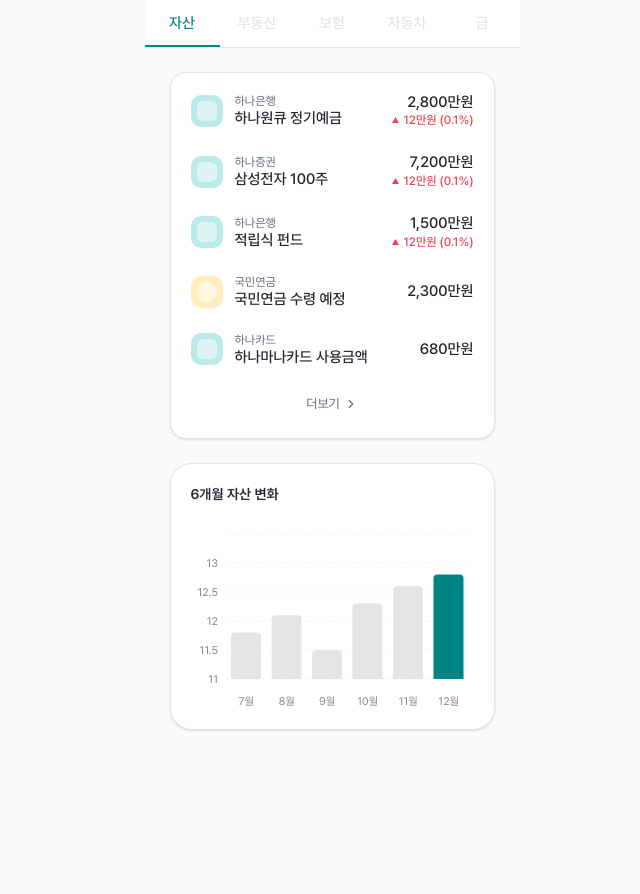
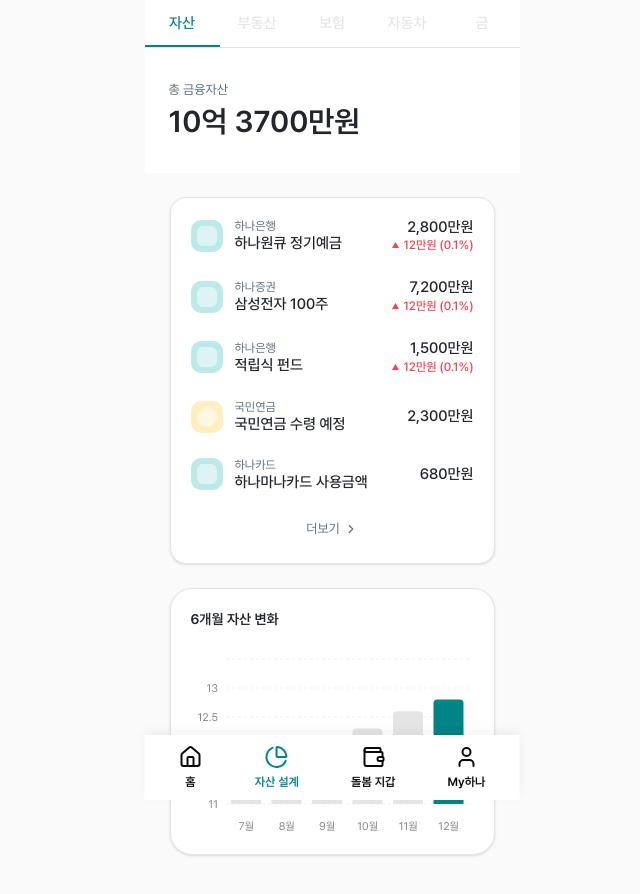
Before and after one commit to HanaroCare/hanaro-care-main, a Next.js app in the folder client/: page /asset in a window 1280 px wide. Shown: the top 894 px of the page, without its empty margins (308-948 px from the left). Before the commit the page ends 830 px from the top, so only its background shows below. Built offline with nearby package versions, Linux system fonts and the light colour scheme.

Commit message:
HN-17-feat/상단 제목 추가

```diff
--- /dev/null
+++ b/client/app/asset/component/AssetSummaryHeader.tsx
@@ -0,0 +1,20 @@
+'use client';
+
+type AssetSummaryHeaderProps = {
+  totalAmount: string;
+};
+
+export function AssetSummaryHeader({ totalAmount }: AssetSummaryHeaderProps) {
+  return (
+    <div className="w-full bg-white px-6 py-8">
+      <div className="flex flex-col">
+        <span className="font-normal text-[13px] text-hana-black-500">
+          총 금융자산
+        </span>
+        <h1 className="mt-1 font-semibold text-[30px] text-hana-black-900 leading-tight">
+          {totalAmount}
+        </h1>
+      </div>
+    </div>
+  );
+}
--- a/client/app/asset/page.tsx
+++ b/client/app/asset/page.tsx
@@ -1,15 +1,21 @@
+import { NavigationBar } from '@/components/NavigationBar';
 import { AssetChangeChart } from './component/AssetChangeChart';
 import { AssetListCard } from './component/AssetListCard';
+import { AssetSummaryHeader } from './component/AssetSummaryHeader';
 import { AssetTabNavigation } from './component/AssetTabNavigation';
 
 export default function Home() {
   return (
-    <>
-      <AssetTabNavigation />
+    <div className="flex min-h-screen flex-col bg-zinc-50">
+      <div className="sticky top-0 z-50 bg-white">
+        <AssetTabNavigation />
+        <AssetSummaryHeader totalAmount={'10억 3700만원'} />
+      </div>
       <main className="flex flex-col items-center gap-6 px-6 pt-6 pb-[100px]">
         <AssetListCard />
         <AssetChangeChart />
       </main>
-    </>
+      <NavigationBar />
+    </div>
   );
 }
```
